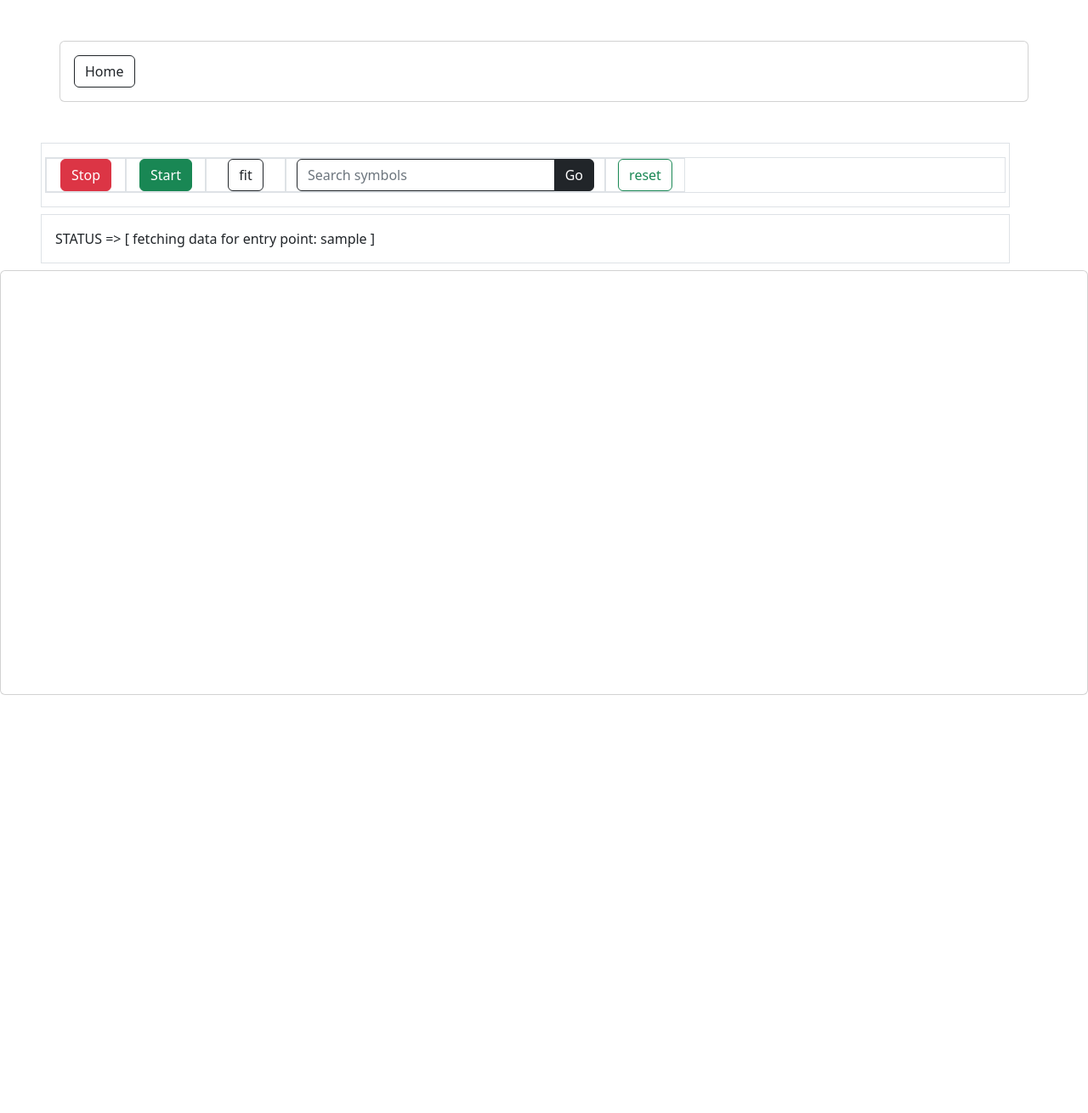
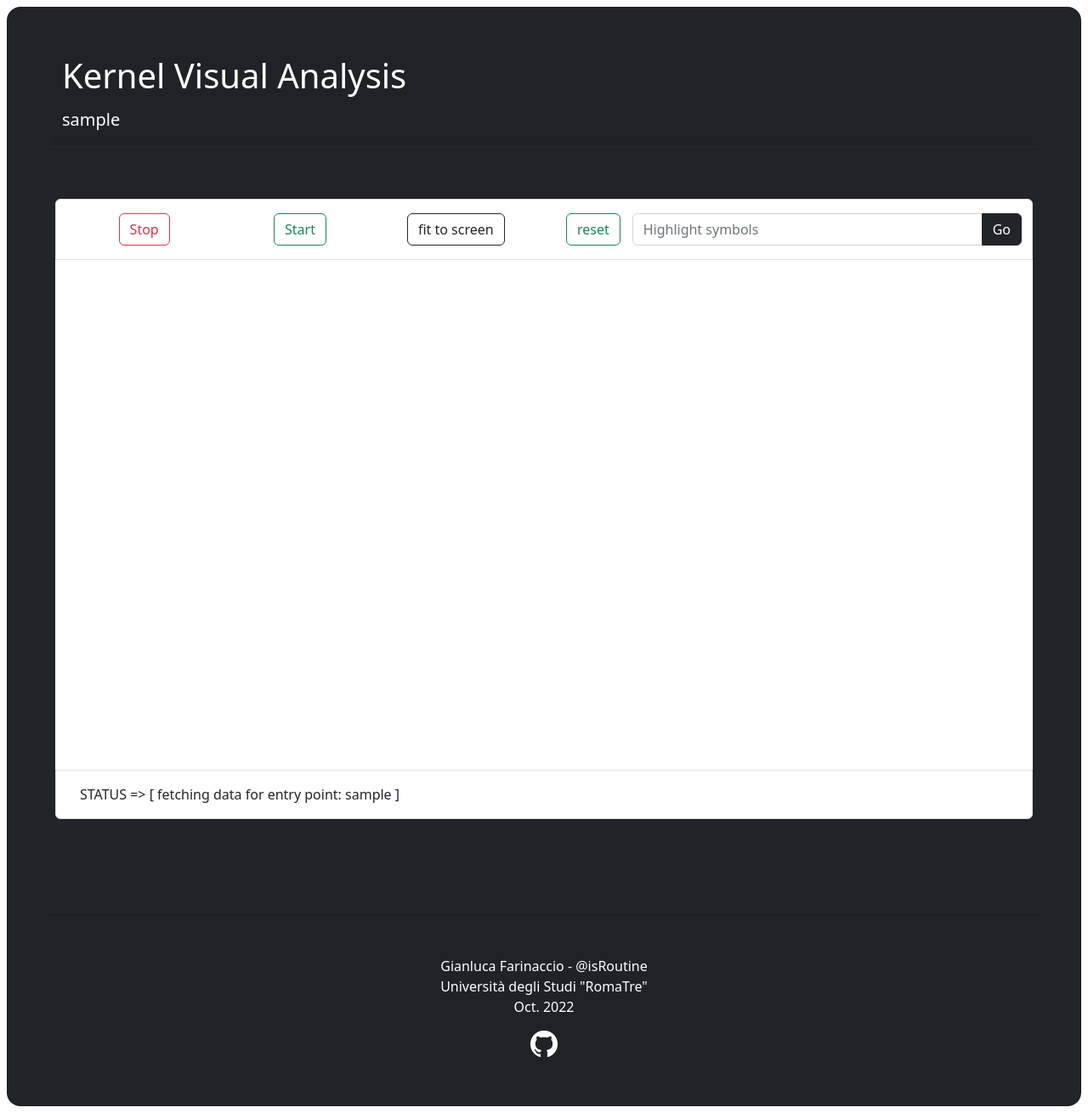
Before and after one commit to gianlucafarinaccio/kernel-visual-analysis, a Flask app: a page that uses templates/symbol.html in a window 1280 px wide. Shown: the whole page at 85% size. Before the commit the page ends 818 px from the top, so only its background shows below. Run offline with Flask 2, Linux system fonts and the light colour scheme; data that the repository does not hold is empty; some libraries are stand-ins or nearby versions.

Commit message:
update frontend symbol

```diff
--- a/templates/symbol.html
+++ b/templates/symbol.html
@@ -13,19 +13,19 @@
         let REPOSITORY = null;
     </script>
 
-    <div class="container card my-5 p-3">
+<!--     <div class="container card my-5 p-3">
         <div class="col-1">
         <a type="button" href="/"  class="btn btn-outline-dark" >Home</a>
         </div>
 
-    </div>
+    </div> -->
 
 
     <div hidden id="symname">{{symbol_name}}</div>
 
 
 
-    <div class="container mx-5 my-2 p-3 border">
+<!--     <div class="container mx-5 my-2 p-3 border">
         <div class="row border">
             <div class="col-1 border d-flex align-items-center justify-content-center">
                 <button id="stop" type="button" class="btn btn-danger" >Stop</button>
@@ -46,11 +46,70 @@
                 <button id="reset-filter" type="button" class="btn btn-outline-success" >reset</button>
             </div>
         </div>
+    </div> -->
+
+<!--     <div class="container  mx-5 my-2 p-3 border " id="status"> ... </div> -->
+
+<!--     <div id="network" class="card " style="height:500px;">    -->
+
+    <div class="card m-2 p-5 rounded-4 bg-dark">
+        <div class="card-header">
+            <h1 class="text-white ">Kernel Visual Analysis</h1>
+            <h5 class="text-white mt-3"> {{symbol_name}}</h5>
+        </div>
+
+        <div class="card-body my-5 mx-1">
+            <div class="row d-flex flex-row mb-0 py-3 bg-white border border-bottom rounded-top">
+
+                <div class="col-6 d-flex justify-content-evenly ">
+                    <div class="col d-flex justify-content-center ">
+                        <button id="stop" type="button" class="btn btn-outline-danger" >Stop</button>
+                    </div>
+                    <div class="col d-flex justify-content-center ">
+                        <button id="start" type="button" class="btn btn-outline-success" >Start</button>
+                    </div>
+                    <div class="col d-flex justify-content-center ">
+                        <button id="fit" type="button" class="btn btn-outline-dark" >fit to screen</button>
+                    </div>
+                </div>
+
+                <div class="col-6 d-flex justify-content-evenly ">
+                    <div class="col d-flex justify-content-center ">
+                        <button id="reset-filter" type="button" class="btn btn-outline-success" >reset </button>
+                    </div>
+                    <div class="col-10 d-flex justify-content-center ">
+                        <div class="input-group  align-items-center justify-content-center">
+                          <input id="search-field" type="text" class="form-control  -dark" placeholder="Highlight symbols" aria-describedby="button-addon2">
+                          <button id="search" class="btn btn-dark" type="button">Go</button>
+                        </div>
+                    </div>
+
+                </div>
+
+            </div>
+
+            <div class="row">
+                <div id="network" class="bg-white" style="height:600px;"> </div>
+            </div>
+            <div class="row border p-3 bg-white rounded-bottom">
+                <div id="status"> ... </div>
+            </div>
+
+        </div>
+
+        <div class="card-footer mt-5 pt-5">
+            <div class="text-center text-white ">Gianluca Farinaccio - @isRoutine</div>
+            <div class="text-center text-white ">Università degli Studi "RomaTre"</div>
+            <div class="text-center text-white ">Oct. 2022</div>
+            <div class="d-flex justify-content-center mt-3">
+                <a href="https://www.github.com/isRoutine/kernel-visual-analysis">
+                    <img src="{{url_for('static', filename='media/icons/github.png')}}">
+                </a>
+            </div>
+        </div>
     </div>
 
-    <div class="container  mx-5 my-2 p-3 border " id="status"> ... </div>
 
-    <div id="network" class="card " style="height:500px;">
 
 </body>
 {% endblock %}
```
Also changed, not shown: templates/index.html (+4 -3 lines).
